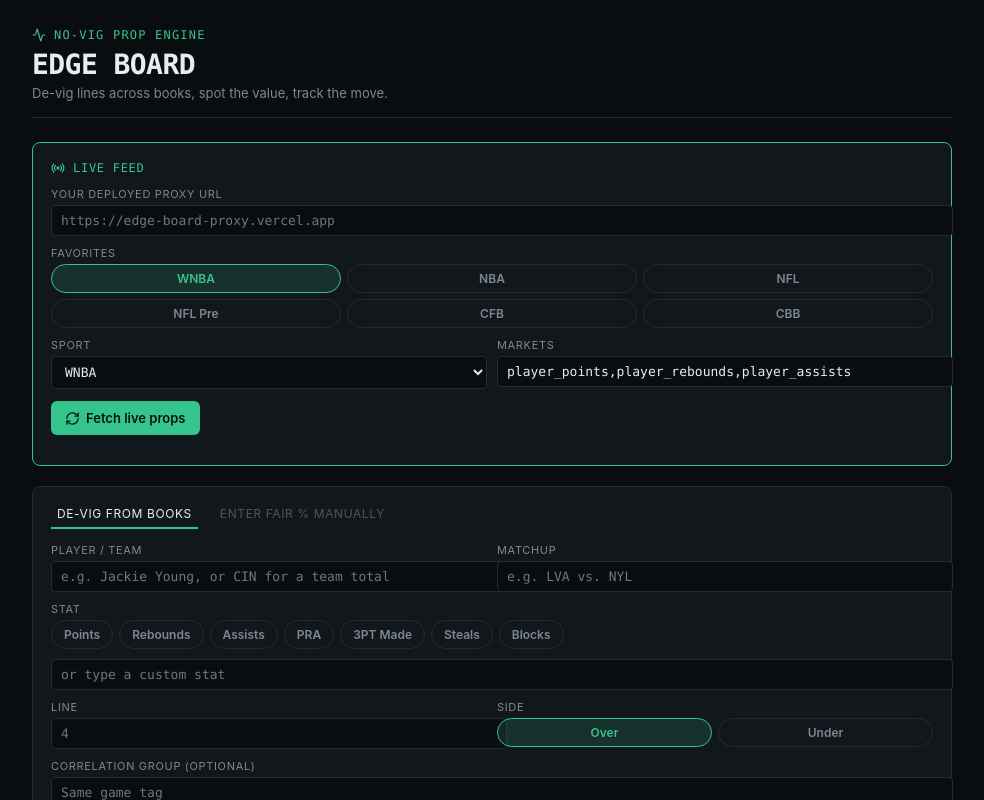
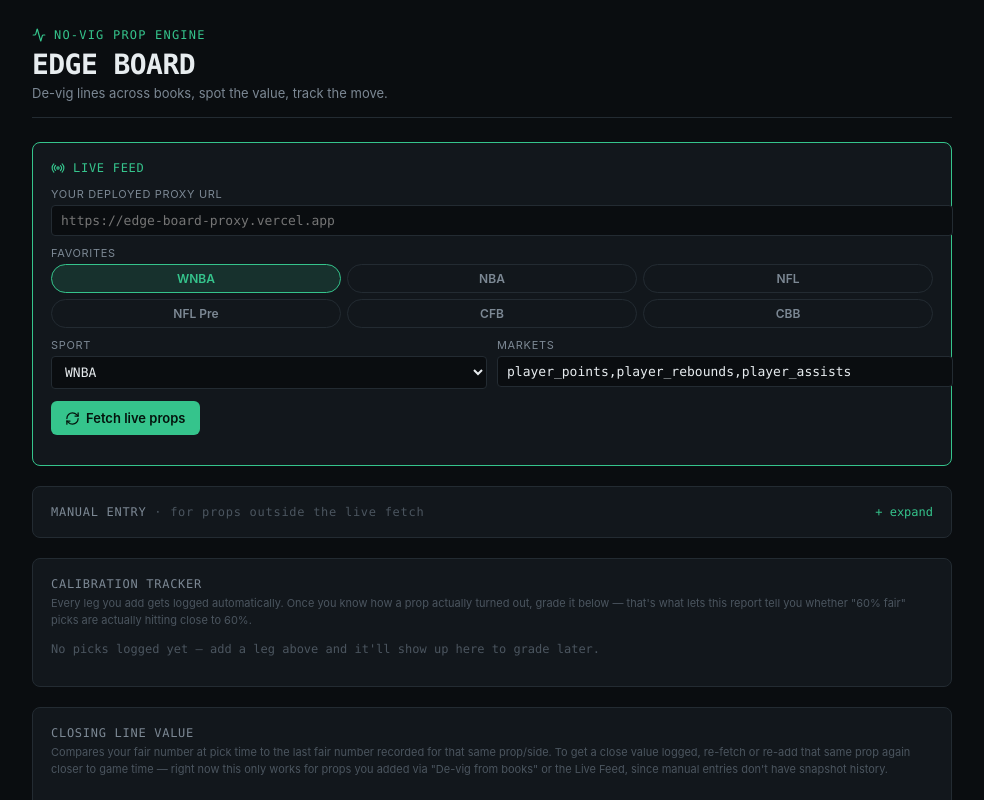
Before and after one commit to ronalddays123-blip/Edge-board-proxy, a React (Vite) app: page / in a window 1280 px wide. Shown: the top 800 px of the page, without its empty margins (148-1132 px from the left). Built offline with nearby package versions, Linux system fonts and the light colour scheme.

Commit message:
Update EdgeBoard.jsx

```diff
--- a/src/EdgeBoard.jsx
+++ b/src/EdgeBoard.jsx
@@ -59,8 +59,9 @@ function parseLiveOdds(json) {
           const player = oc.description || "Unknown player";
           const line = oc.point;
           const id = `${player}|${stat}|${line}|${matchup}`;
-          if (!rows[id]) rows[id] = { player, stat, line, matchup, books: emptyBooks() };
+          if (!rows[id]) rows[id] = { player, stat, line, matchup, startTime: ev.commence_time, books: emptyBooks() };
           rows[id].books[bookKey][side.toLowerCase()] = oc.price;
+          rows[id].books[bookKey].lastUpdate = mkt.last_update || bm.last_update || null;
         });
       });
     });
@@ -214,7 +215,7 @@ const BOOKS = [
   { key: "FanDuel", short: "FD", color: "#3E9CFF" },
 ];
 const SHORT_TO_KEY = Object.fromEntries(BOOKS.map((b) => [b.short, b.key]));
-const emptyBooks = () => Object.fromEntries(BOOKS.map((b) => [b.key, { over: "", under: "" }]));
+const emptyBooks = () => Object.fromEntries(BOOKS.map((b) => [b.key, { over: "", under: "", lastUpdate: null }]));
 const STAT_PRESETS = ["Points", "Rebounds", "Assists", "PRA", "3PT Made", "Steals", "Blocks"];
 
 // Combines fair probabilities across books, weighting lower-hold (tighter) lines
@@ -226,7 +227,7 @@ function computeFairFromBooks(books, side) {
     const b = books[key];
     if (b && b.over && b.under) {
       const nv = powerDevig(b.over, b.under);
-      if (nv) rows.push({ fair: side === "Over" ? nv.overFair : nv.underFair, hold: Math.max(nv.hold, 0.001) });
+      if (nv) rows.push({ fair: side === "Over" ? nv.overFair : nv.underFair, hold: Math.max(nv.hold, 0.001), lastUpdate: b.lastUpdate });
     }
   });
   if (rows.length === 0) return null;
@@ -234,7 +235,33 @@ function computeFairFromBooks(books, side) {
   const totalW = weights.reduce((a, c) => a + c, 0);
   const fairProb = rows.reduce((sum, r, i) => sum + r.fair * weights[i], 0) / totalW;
   const spread = rows.length > 1 ? Math.max(...rows.map((r) => r.fair)) - Math.min(...rows.map((r) => r.fair)) : 0;
-  return { fairProb, n: rows.length, spread };
+  // oldest (stalest) timestamp among the books actually used — the weak link
+  const timestamps = rows.map((r) => r.lastUpdate).filter(Boolean).map((t) => new Date(t).getTime());
+  const oldestUpdate = timestamps.length ? Math.min(...timestamps) : null;
+  return { fairProb, n: rows.length, spread, oldestUpdate };
+}
+
+// Formats a timestamp's age as short, color-coded text — green under a
+// minute, amber under 10, red beyond that (a price that old may no longer
+// reflect where the market actually is).
+function formatAge(ms) {
+  if (!ms) return null;
+  const seconds = Math.max(0, Math.floor((Date.now() - ms) / 1000));
+  let text;
+  if (seconds < 60) text = `${seconds}s ago`;
+  else if (seconds < 3600) text = `${Math.floor(seconds / 60)}m ago`;
+  else text = `${Math.floor(seconds / 3600)}h ago`;
+  const color = seconds < 60 ? COLORS.green : seconds < 600 ? COLORS.amber : COLORS.red;
+  return { text, color };
+}
+
+function formatGameTime(iso) {
+  if (!iso) return null;
+  try {
+    return new Date(iso).toLocaleString(undefined, { weekday: "short", month: "short", day: "numeric", hour: "numeric", minute: "2-digit" });
+  } catch (e) {
+    return null;
+  }
 }
 
 function parseQuickPaste(text) {
@@ -584,7 +611,7 @@ const LiveFeedPanel = memo(function LiveFeedPanel({ onQuickAdd, onRowsFetched })
         if (!best.fairProb) return null;
         const edgePts = (best.fairProb - 0.5) * 100;
         const grade = gradeForPick(edgePts, best.n, best.spread);
-        return { ...row, bestSide: best.side, bestFairProb: best.fairProb, n: best.n, spread: best.spread, edgePts, grade };
+        return { ...row, bestSide: best.side, bestFairProb: best.fairProb, n: best.n, spread: best.spread, edgePts, grade, oldestUpdate: best.oldestUpdate };
       })
       .filter(Boolean)
       .filter((r) => r.n >= minBooks && r.edgePts >= minEdge)
@@ -596,8 +623,8 @@ const LiveFeedPanel = memo(function LiveFeedPanel({ onQuickAdd, onRowsFetched })
     if (!result) return;
     onQuickAdd({
       id: Date.now(), name: row.player, matchup: row.matchup, stat: row.stat, line: row.line, side,
-      group: null, fairProb: result.fairProb, fairOdds: probToAmerican(result.fairProb),
-      books: row.books, include: true, confidence: { n: result.n, spread: result.spread },
+      group: null, fairProb: result.fairProb, fairOdds: probToAmerican(result.fairProb), startTime: row.startTime,
+      books: row.books, include: true, confidence: { n: result.n, spread: result.spread, oldestUpdate: result.oldestUpdate },
     }, { propName: `${row.player}-${row.stat}`, snapshot: { timestamp: Date.now(), side, fairProb: result.fairProb, line: row.line, stat: row.stat } });
   };
 
@@ -705,11 +732,16 @@ const LiveFeedPanel = memo(function LiveFeedPanel({ onQuickAdd, onRowsFetched })
                 </div>
                 <div style={{ flex: 1, minWidth: 0 }}>
                   <div style={{ color: COLORS.text, fontSize: 13, fontWeight: 600 }}>{row.player} — {row.stat} {row.line}</div>
-                  <div style={{ color: COLORS.faint, fontSize: 11, fontFamily: mono }}>{row.matchup}</div>
-                  <div style={{ display: "flex", gap: 8, marginTop: 3, fontFamily: mono, fontSize: 11 }}>
+                  <div style={{ color: COLORS.faint, fontSize: 11, fontFamily: mono }}>
+                    {row.matchup}{formatGameTime(row.startTime) ? ` · ${formatGameTime(row.startTime)}` : ""}
+                  </div>
+                  <div style={{ display: "flex", gap: 8, marginTop: 3, fontFamily: mono, fontSize: 11, flexWrap: "wrap" }}>
                     <span style={{ color: COLORS.green, fontWeight: 700 }}>{row.bestSide} favored · {pct(row.bestFairProb)}</span>
                     <span style={{ color: COLORS.amber }}>+{row.edgePts.toFixed(1)}pt edge</span>
                     <span style={{ color: row.n === 1 ? COLORS.amber : COLORS.faint }}>{row.n} bk{row.n > 1 ? "s" : ""}</span>
+                    {formatAge(row.oldestUpdate) && (
+                      <span style={{ color: formatAge(row.oldestUpdate).color }}>· {formatAge(row.oldestUpdate).text}</span>
+                    )}
                   </div>
                 </div>
                 <button onClick={() => addFromRow(row, row.bestSide)} style={{ fontFamily: mono, fontSize: 11, padding: "6px 10px", borderRadius: 5, border: `1px solid ${COLORS.green}`, color: COLORS.green, background: "transparent", cursor: "pointer", flexShrink: 0, marginLeft: 8 }}>+ Add {row.bestSide}</button>
@@ -794,6 +826,8 @@ const AddLegPanel = memo(function AddLegPanel({ onAdd, defaultMatchup, defaultGr
   const [mode, setMode] = useState("books");
   const [error, setError] = useState("");
   const [showSuggestions, setShowSuggestions] = useState(false);
+  const [expanded, setExpanded] = useState(false);
+  const [startTime, setStartTime] = useState(null);
 
   const preview = useMemo(() => (mode === "books" ? computeFairFromBooks(bookInputs, side) : null), [bookInputs, side, mode]);
 
@@ -817,6 +851,7 @@ const AddLegPanel = memo(function AddLegPanel({ onAdd, defaultMatchup, defaultGr
     setLineVal(row.line);
     setSide(favoredSide);
     setBookInputs(JSON.parse(JSON.stringify(row.books)));
+    setStartTime(row.startTime || null);
     setShowSuggestions(false);
   };
 
@@ -850,19 +885,31 @@ const AddLegPanel = memo(function AddLegPanel({ onAdd, defaultMatchup, defaultGr
     }
 
     onAdd(
-      { id: Date.now(), name, matchup, stat, line: lineVal, side, group: group.trim() || null,
+      { id: Date.now(), name, matchup, stat, line: lineVal, side, group: group.trim() || null, startTime,
         fairProb, fairOdds: probToAmerican(fairProb), books: booksSnapshot, include: true,
-        confidence: meta ? { n: meta.n, spread: meta.spread } : null },
+        confidence: meta ? { n: meta.n, spread: meta.spread, oldestUpdate: meta.oldestUpdate } : null },
       mode === "books" ? { propName: `${name}-${stat}`, snapshot: { timestamp: Date.now(), side, fairProb, line: lineVal, stat } } : null
     );
 
-    setName(""); setLineVal(""); setBookInputs(emptyBooks()); setQuickPaste(""); setManualProb("");
+    setName(""); setLineVal(""); setBookInputs(emptyBooks()); setQuickPaste(""); setManualProb(""); setStartTime(null);
   };
 
   const handleKeyDown = (e) => { if (e.key === "Enter") { e.preventDefault(); submit(); } };
 
   return (
     <div style={{ background: COLORS.panel, border: `1px solid ${COLORS.line}`, borderRadius: 8, padding: 18, marginBottom: 20 }} onKeyDown={handleKeyDown}>
+      <button
+        onClick={() => setExpanded((v) => !v)}
+        style={{ display: "flex", justifyContent: "space-between", alignItems: "center", width: "100%", background: "none", border: "none", cursor: "pointer", padding: 0, marginBottom: expanded ? 14 : 0 }}
+      >
+        <span style={{ fontFamily: mono, fontSize: 12, color: COLORS.muted, letterSpacing: "0.06em" }}>
+          MANUAL ENTRY <span style={{ color: COLORS.faint, fontWeight: 400 }}>· for props outside the live fetch</span>
+        </span>
+        <span style={{ color: COLORS.green, fontFamily: mono, fontSize: 12 }}>{expanded ? "− collapse" : "+ expand"}</span>
+      </button>
+
+      {expanded && (
+        <>
           <div style={{ display: "flex", gap: 16, marginBottom: 14 }}>
             <button onClick={() => setMode("books")} style={{ background: "none", border: "none", cursor: "pointer", fontFamily: sans, fontSize: 12, letterSpacing: "0.05em", textTransform: "uppercase", paddingBottom: 6, color: mode === "books" ? COLORS.text : COLORS.faint, borderBottom: mode === "books" ? `2px solid ${COLORS.green}` : "2px solid transparent" }}>De-vig from books</button>
             <button onClick={() => setMode("manual")} style={{ background: "none", border: "none", cursor: "pointer", fontFamily: sans, fontSize: 12, letterSpacing: "0.05em", textTransform: "uppercase", paddingBottom: 6, color: mode === "manual" ? COLORS.text : COLORS.faint, borderBottom: mode === "manual" ? `2px solid ${COLORS.green}` : "2px solid transparent" }}>Enter fair % manually</button>
@@ -964,6 +1011,8 @@ const AddLegPanel = memo(function AddLegPanel({ onAdd, defaultMatchup, defaultGr
       <button onClick={submit} style={{ display: "flex", alignItems: "center", gap: 6, background: COLORS.green, color: "#04140D", border: "none", borderRadius: 6, padding: "9px 14px", fontFamily: sans, fontWeight: 600, fontSize: 13, cursor: "pointer" }}>
         <Plus size={15} /> Add to board <span style={{ opacity: 0.6, fontWeight: 400 }}>(Enter)</span>
       </button>
+        </>
+      )}
     </div>
   );
 });
@@ -977,7 +1026,9 @@ const BoardRow = memo(function BoardRow({ leg, onToggle, onRemove }) {
       </td>
       <td style={{ padding: "10px 10px 10px 0" }}>
         <div style={{ color: COLORS.text, fontSize: 13, fontWeight: 600 }}>{leg.name}</div>
-        <div style={{ color: COLORS.faint, fontSize: 11, fontFamily: mono }}>{leg.matchup}{leg.group ? ` · grp: ${leg.group}` : ""}</div>
+        <div style={{ color: COLORS.faint, fontSize: 11, fontFamily: mono }}>
+          {leg.matchup}{leg.group ? ` · grp: ${leg.group}` : ""}{formatGameTime(leg.startTime) ? ` · ${formatGameTime(leg.startTime)}` : ""}
+        </div>
       </td>
       <td style={{ padding: "10px 10px 10px 0" }}>
         <div style={{ display: "inline-block", background: COLORS.bg, border: `1px solid ${COLORS.line}`, borderRadius: 5, padding: "3px 8px", fontFamily: mono, fontSize: 12, color: COLORS.text, fontWeight: 600 }}>{leg.side} {leg.line}</div>
@@ -992,9 +1043,14 @@ const BoardRow = memo(function BoardRow({ leg, onToggle, onRemove }) {
             </span>
           )}
         </div>
+        <div style={{ display: "flex", gap: 4, alignItems: "center" }}>
           {leg.confidence && (
-          <div style={{ fontFamily: mono, fontSize: 10, color: leg.confidence.n === 1 ? COLORS.amber : COLORS.faint }}>{leg.confidence.n} bk{leg.confidence.n > 1 ? "s" : ""}</div>
-        )}
+            <span style={{ fontFamily: mono, fontSize: 10, color: leg.confidence.n === 1 ? COLORS.amber : COLORS.faint }}>{leg.confidence.n} bk{leg.confidence.n > 1 ? "s" : ""}</span>
+          )}
+          {leg.confidence && formatAge(leg.confidence.oldestUpdate) && (
+            <span style={{ fontFamily: mono, fontSize: 10, color: formatAge(leg.confidence.oldestUpdate).color }}>· {formatAge(leg.confidence.oldestUpdate).text}</span>
+          )}
+        </div>
       </td>
       <td style={{ padding: "10px 10px 10px 0", fontFamily: mono, fontSize: 13, color: COLORS.text }}>{oddsFmt(leg.fairOdds) || "—"}</td>
       {BOOKS.map((b) => {
@@ -1349,12 +1405,29 @@ export default function EdgeBoard() {
     return Object.keys(counts).filter((g) => counts[g] >= 2);
   }, [includedLegs]);
 
-  const useMonteCarlo = activeGroups.some((g) => (groupCorr[g] ?? 0.3) !== 0);
+  // Heuristic starting point, not measured correlation — real correlation
+  // needs historical box scores this app doesn't have. Same player across
+  // different stats (points+rebounds) tends to move together more than two
+  // different players in the same game do, so that's reflected in the
+  // default; still just a starting guess, and the slider still overrides it.
+  const groupDefaults = useMemo(() => {
+    const defaults = {};
+    activeGroups.forEach((g) => {
+      const legsInGroup = includedLegs.filter((l) => l.group === g);
+      const names = new Set(legsInGroup.map((l) => l.name.toLowerCase()));
+      defaults[g] = names.size === 1 ? 0.45 : 0.2;
+    });
+    return defaults;
+  }, [activeGroups, includedLegs]);
+
+  const effectiveGroupCorr = useMemo(() => ({ ...groupDefaults, ...groupCorr }), [groupDefaults, groupCorr]);
+
+  const useMonteCarlo = activeGroups.some((g) => (effectiveGroupCorr[g] ?? 0.3) !== 0);
 
   const { ev, winProb } = useMemo(() => {
     if (n === 0) return { ev: 0, winProb: 0 };
-    return useMonteCarlo ? slipEVCorrelated(includedLegs, payoutTable, groupCorr) : slipEVExact(includedLegs, payoutTable);
-  }, [includedLegs, payoutTable, entryType, useMonteCarlo, groupCorr]);
+    return useMonteCarlo ? slipEVCorrelated(includedLegs, payoutTable, effectiveGroupCorr) : slipEVExact(includedLegs, payoutTable);
+  }, [includedLegs, payoutTable, entryType, useMonteCarlo, effectiveGroupCorr]);
 
   const topMult = entryType === "power" ? multipliers[n] : payoutTable[n];
   const breakeven = topMult ? 1 / topMult : null;
@@ -1415,16 +1488,25 @@ export default function EdgeBoard() {
           <div style={{ background: COLORS.panel, border: `1px solid ${COLORS.amber}`, borderRadius: 8, padding: 18, marginBottom: 20 }}>
             <div style={{ fontFamily: mono, fontSize: 12, color: COLORS.amber, letterSpacing: "0.06em", marginBottom: 10 }}>CORRELATION GROUPS DETECTED</div>
             <p style={{ color: COLORS.muted, fontSize: 12, marginTop: 0, marginBottom: 12 }}>
-              These legs share a game/player tag. Set the average pairwise correlation — the EV below then runs a Monte Carlo simulation instead of assuming independence.
+              These legs share a game/player tag. Starting values are auto-suggested (higher for same-player legs, lower for different players in the same game) — still a heuristic, not measured data, so adjust freely.
             </p>
             <div style={{ display: "flex", flexDirection: "column", gap: 10 }}>
-              {activeGroups.map((g) => (
-                <div key={g} style={{ display: "flex", alignItems: "center", gap: 12 }}>
+              {activeGroups.map((g) => {
+                const isCustom = g in groupCorr;
+                const value = effectiveGroupCorr[g] ?? 0.3;
+                return (
+                  <div key={g}>
+                    <div style={{ display: "flex", alignItems: "center", gap: 12 }}>
                       <span style={{ fontFamily: mono, fontSize: 12, color: COLORS.text, width: 180, overflow: "hidden", textOverflow: "ellipsis", whiteSpace: "nowrap" }}>{g}</span>
-                  <input type="range" min="-0.9" max="0.9" step="0.05" value={groupCorr[g] ?? 0.3} onChange={(e) => setGroupCorr({ ...groupCorr, [g]: Number(e.target.value) })} style={{ flex: 1 }} />
-                  <span style={{ fontFamily: mono, fontSize: 13, color: COLORS.amber, width: 44, textAlign: "right" }}>{(groupCorr[g] ?? 0.3).toFixed(2)}</span>
-                </div>
-              ))}
+                      <input type="range" min="-0.9" max="0.9" step="0.05" value={value} onChange={(e) => setGroupCorr({ ...groupCorr, [g]: Number(e.target.value) })} style={{ flex: 1 }} />
+                      <span style={{ fontFamily: mono, fontSize: 13, color: COLORS.amber, width: 44, textAlign: "right" }}>{value.toFixed(2)}</span>
+                    </div>
+                    <div style={{ fontFamily: mono, fontSize: 10, color: COLORS.faint, marginLeft: 192 }}>
+                      {isCustom ? "manually set" : `auto-suggested (${groupDefaults[g] === 0.45 ? "same player" : "different players"})`}
+                    </div>
+                  </div>
+                );
+              })}
             </div>
           </div>
         )}
```
Lines whose indentation alone changed are shown as unchanged.
